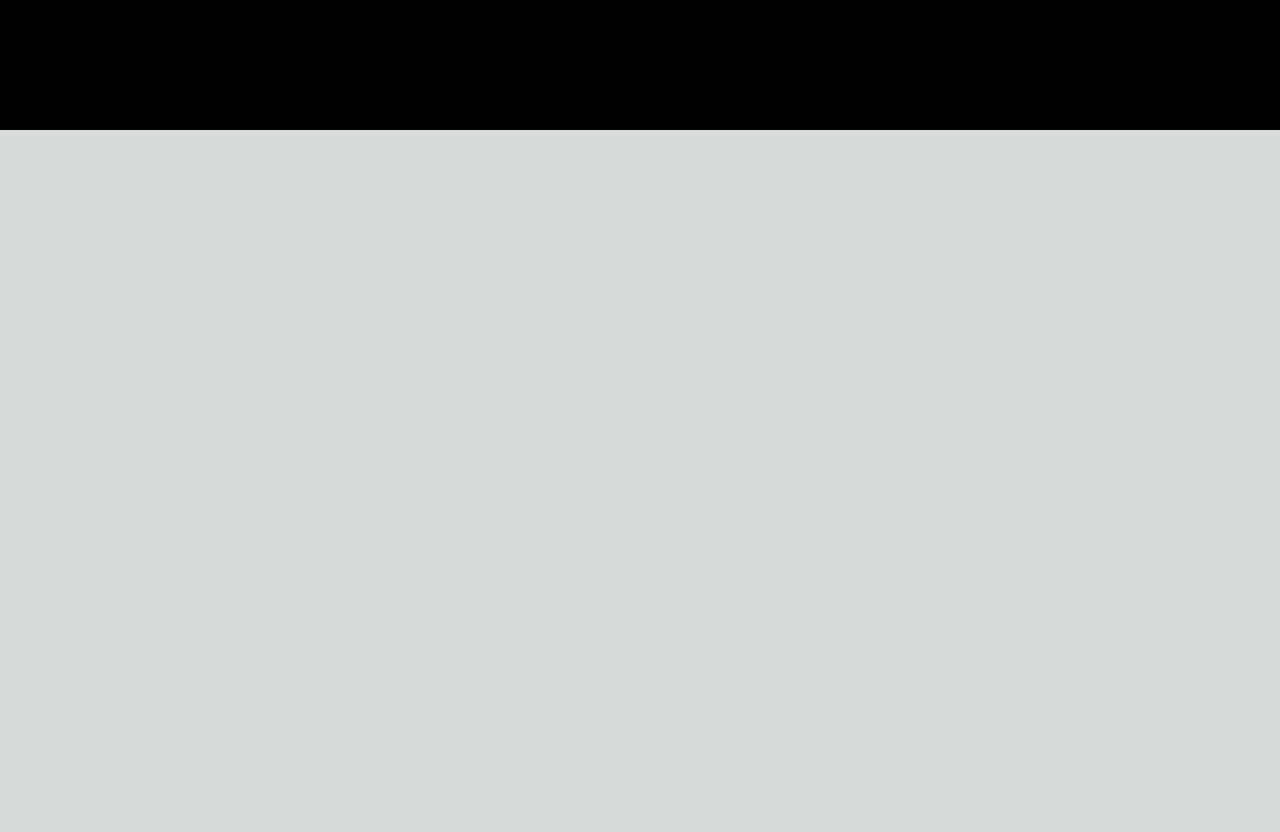
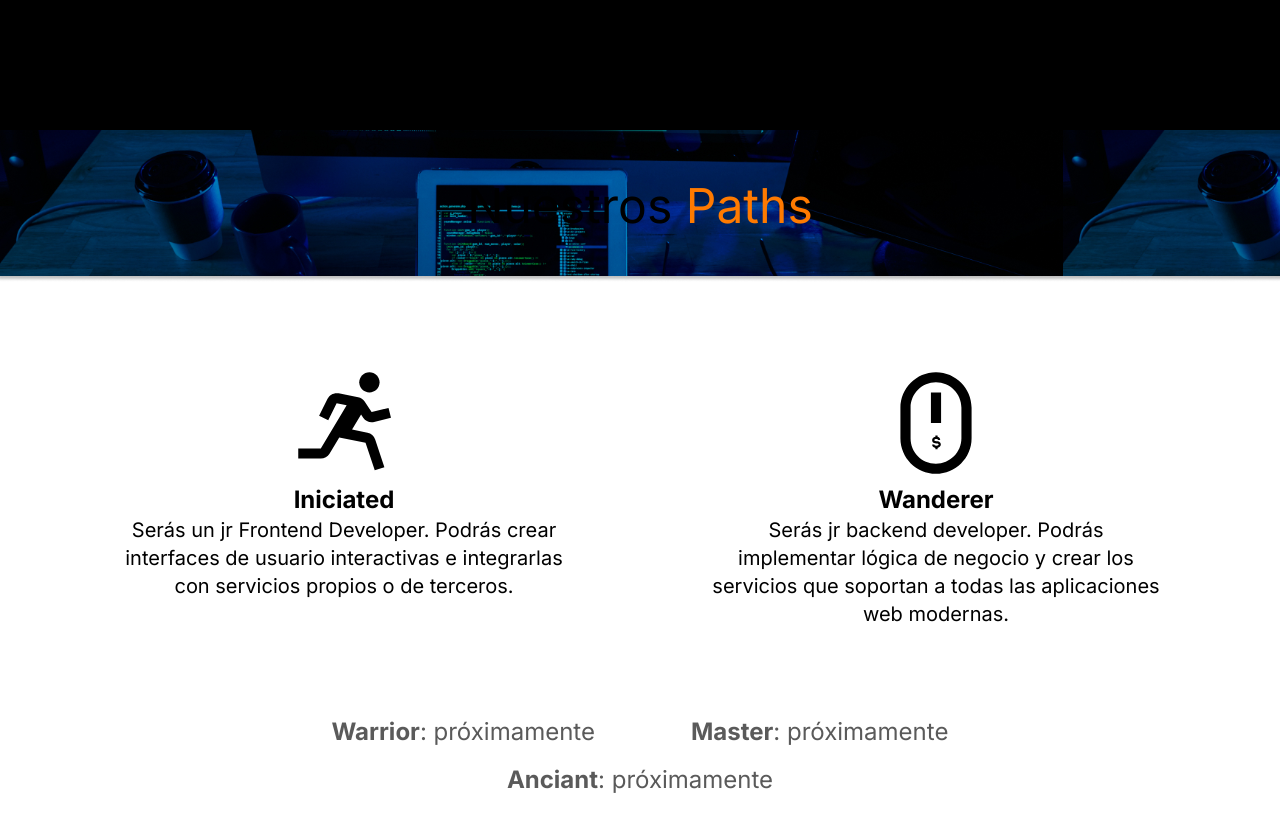
Before and after one commit to ilemarandrade/landing-swordvoice-2.0, a Next.js app: page / in a window 1280 px wide. Shown: the part 2386-3218 px from the top of the page. Before the commit the page ends 2516 px from the top, so only its background shows below. Built offline with nearby package versions, Linux system fonts and the light colour scheme.

Commit message:
feat: add ourPaths screen

```diff
--- a/src/app/page.tsx
+++ b/src/app/page.tsx
@@ -1,9 +1,22 @@
 import Button from "@/components/Button";
 import Navbar from "@/components/Navbar";
+import PathAvailable from "@/components/PathAvailable";
 import Services from "@/components/Services";
+import paths from "@/constants/paths";
 import services from "@/constants/services";
+import { useMemo } from "react";
 
 export default function Home() {
+  const pathAvailables = useMemo(
+    () => paths.filter(({ isAvailable }) => isAvailable),
+    [],
+  );
+
+  const pathNotAvailables = useMemo(
+    () => paths.filter(({ isAvailable }) => !isAvailable),
+    [],
+  );
+
   return (
     <main className="flex min-h-screen flex-col">
       <Navbar />
@@ -63,6 +76,37 @@ export default function Home() {
           <Button label="Registrarme" />
         </div>
       </div>
+      {/* Fifth Page */}
+      <div className="min-h-screen bg-white w-full">
+        <div className="w-full p-12 bg-ourPathsBackground bg-contain">
+          <h1 className="text-title text-center">
+            Nuestros <span className="text-primary">Paths</span>
+          </h1>
+        </div>
+        <div className="w-full px-12 bg-white py-20">
+          <div className="grid grid-cols-2 justify-items-center">
+            {pathAvailables.map(({ name, description, Icon }, index) => (
+              <PathAvailable
+                key={`path-${index}`}
+                name={name}
+                description={description}
+                Icon={Icon}
+              />
+            ))}
+          </div>
+        </div>
+        <div className="w-full flex justify-center pb-12">
+          <div className="flex justify-center max-w-[900px] flex-wrap">
+            {pathNotAvailables.map(({ name }, index) => (
+              <div key={`path-${index}`} className="mx-12 my-2">
+                <p className="text-[#5A5A5A] text-xl text-center">
+                  <span className="font-bold">{name}</span>: próximamente
+                </p>
+              </div>
+            ))}
+          </div>
+        </div>
+      </div>
     </main>
   );
 }
--- /dev/null
+++ b/src/assets/icons/IniciatedPathIcon.tsx
@@ -0,0 +1,20 @@
+const IniciatedPath = () => (
+  <svg
+    width={122}
+    height={122}
+    viewBox="0 0 122 122"
+    fill="none"
+    xmlns="http://www.w3.org/2000/svg"
+  >
+    <path
+      d="M86.4167 30.5001C92.0316 30.5001 96.5833 25.9483 96.5833 20.3334C96.5833 14.7185 92.0316 10.1667 86.4167 10.1667C80.8018 10.1667 76.25 14.7185 76.25 20.3334C76.25 25.9483 80.8018 30.5001 86.4167 30.5001Z"
+      fill="black"
+    />
+    <path
+      d="M80.1998 55.759C82.1111 58.6209 85.3238 60.2832 88.6686 60.2832C89.4819 60.2832 90.3054 60.1815 91.1188 59.9782L107.975 55.7641L105.52 45.9024L88.6635 50.1165L81.6536 39.6093C80.1743 37.3777 77.8106 35.7917 75.1876 35.2681L55.6371 31.3539C51.1231 30.4339 46.5989 32.701 44.5503 36.7779L36.1222 53.6342L45.2163 58.1838L53.6444 41.3224L63.6433 43.3252L37.7895 86.4166H15.25V96.5833H37.7895C41.3377 96.5833 44.6774 94.6923 46.5074 91.6474L56.2573 75.401L82.533 80.6572L91.7643 108.356L101.402 105.139L92.1761 77.4445C91.0273 73.993 88.0993 71.4055 84.5206 70.6837L69.0723 67.5981L78.08 52.5819L80.1998 55.759Z"
+      fill="black"
+    />
+  </svg>
+);
+
+export default IniciatedPath;
--- /dev/null
+++ b/src/assets/icons/WandererPathIcon.tsx
@@ -0,0 +1,21 @@
+const WandererPathIcon = () => (
+  <svg
+    width={122}
+    height={122}
+    viewBox="0 0 122 122"
+    fill="none"
+    xmlns="http://www.w3.org/2000/svg"
+  >
+    <path
+      d="M60.873 111.833H61.0001C80.6167 111.833 96.5834 95.8718 96.5834 76.2501V45.7501C96.5834 26.225 80.6878 10.2989 61.0967 10.1667C61.0662 10.1667 61.0306 10.1667 61.0001 10.1667C60.9899 10.1667 60.9187 10.1667 60.9086 10.1667C60.8628 10.1667 60.8272 10.1667 60.7917 10.1667C41.2717 10.2786 25.4167 26.2148 25.4167 45.7501V76.2501C25.4167 95.8718 41.3225 111.833 60.873 111.833ZM35.5834 45.7501C35.5834 31.7658 46.9599 20.3639 60.9238 20.3334C74.9792 20.3639 86.4167 31.7658 86.4167 45.7501V76.2501C86.4167 90.2648 75.0148 101.667 61.0001 101.667H60.873C46.6956 101.667 35.5834 90.5038 35.5834 76.2501V45.7501Z"
+      fill="black"
+    />
+    <path d="M55.9167 30.5H66.0834V61H55.9167V30.5Z" fill="black" />
+    <path
+      d="M61.4841 79.2276C59.3055 79.2276 59.3055 78.5198 59.3055 78.0969C59.3055 77.5496 60.0691 76.9661 61.4841 76.9661C62.7749 76.9661 62.9938 77.6875 63.0091 78.1172L64.0984 78.0969H65.1877C65.1877 76.9367 64.4622 75.305 62.5734 74.8414V73.5874H60.3948V74.8007C58.2478 75.175 57.127 76.6405 57.127 78.0969C57.127 79.3633 57.6934 81.4892 61.4841 81.4892C63.6627 81.4892 63.6627 82.2536 63.6627 82.6199C63.6627 83.0892 62.9873 83.7507 61.4841 83.7507C59.4787 83.7507 59.3175 82.7816 59.3055 82.6199H57.127C57.127 83.658 57.847 85.5067 60.3948 85.9217V87.143H62.5734V85.9161C64.7204 85.5418 65.8412 84.0763 65.8412 82.6199C65.8412 81.3535 65.2748 79.2276 61.4841 79.2276Z"
+      fill="black"
+    />
+  </svg>
+);
+
+export default WandererPathIcon;
--- /dev/null
+++ b/src/components/PathAvailable/index.tsx
@@ -0,0 +1,19 @@
+interface IProps {
+  Icon: any;
+  name: string;
+  description: string;
+}
+
+const PathAvailable: React.FC<IProps> = ({ Icon, name, description }) => (
+  <div className="max-w-md">
+    <div className="flex items-center justify-center">
+      <Icon />
+    </div>
+    <div>
+      <p className="text-[black] text-center text-xl font-bold">{name}</p>
+      <p className="text-[black] text-center text-lg">{description}</p>
+    </div>
+  </div>
+);
+
+export default PathAvailable;
--- /dev/null
+++ b/src/constants/paths.ts
@@ -0,0 +1,39 @@
+import IniciatedPath from "@/assets/icons/IniciatedPathIcon";
+import WandererPathIcon from "@/assets/icons/WandererPathIcon";
+
+const paths = [
+  {
+    name: "Iniciated",
+    description:
+      "Serás un jr Frontend Developer. Podrás crear interfaces de usuario interactivas e integrarlas con servicios propios o de terceros.",
+    Icon: IniciatedPath,
+    isAvailable: true,
+  },
+  {
+    name: "Wanderer",
+    description:
+      " Serás jr backend developer. Podrás implementar lógica de negocio y crear los servicios que soportan a todas las aplicaciones web modernas.",
+    Icon: WandererPathIcon,
+    isAvailable: true,
+  },
+  {
+    name: "Warrior",
+    description: "",
+    Icon: "",
+    isAvailable: false,
+  },
+  {
+    name: "Master",
+    description: "",
+    Icon: "",
+    isAvailable: false,
+  },
+  {
+    name: "Anciant",
+    description: "",
+    Icon: "",
+    isAvailable: false,
+  },
+];
+
+export default paths;
--- a/tailwind.config.ts
+++ b/tailwind.config.ts
@@ -13,7 +13,7 @@ const config: Config = {
         whatIsSwordvoices:
           "url('/backgrounds/whatIsSwordvoicesBackground.jpg')",
         ourSwordVoices: "url('/backgrounds/ourSwordVoicesBackground.jpg')",
-        "footer-texture": "url('/img/footer-texture.png')",
+        ourPathsBackground: "url('/backgrounds/ourPathsBackground.jpg')",
       },
       colors: {
         primary: "#FF7A00",
```
Also changed, not shown: public/backgrounds/ourPathsBackground.jpg (added).
